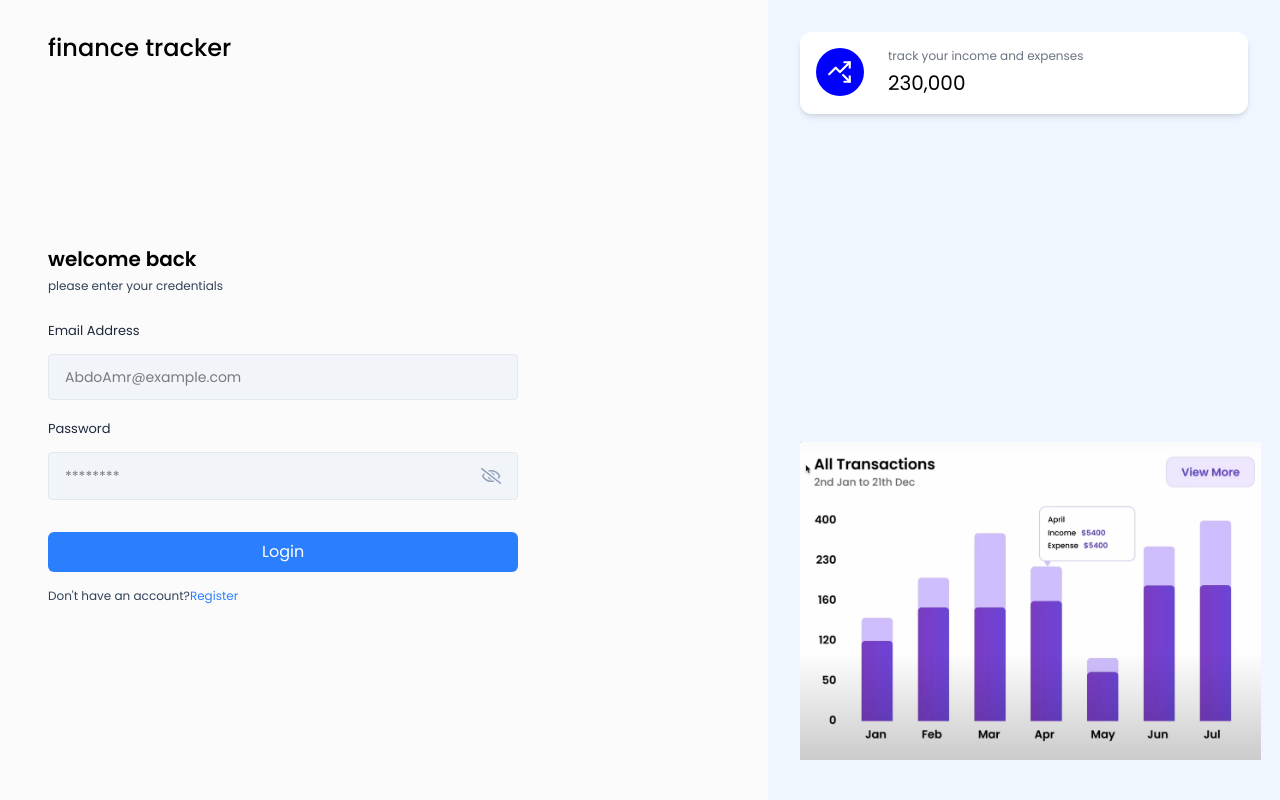
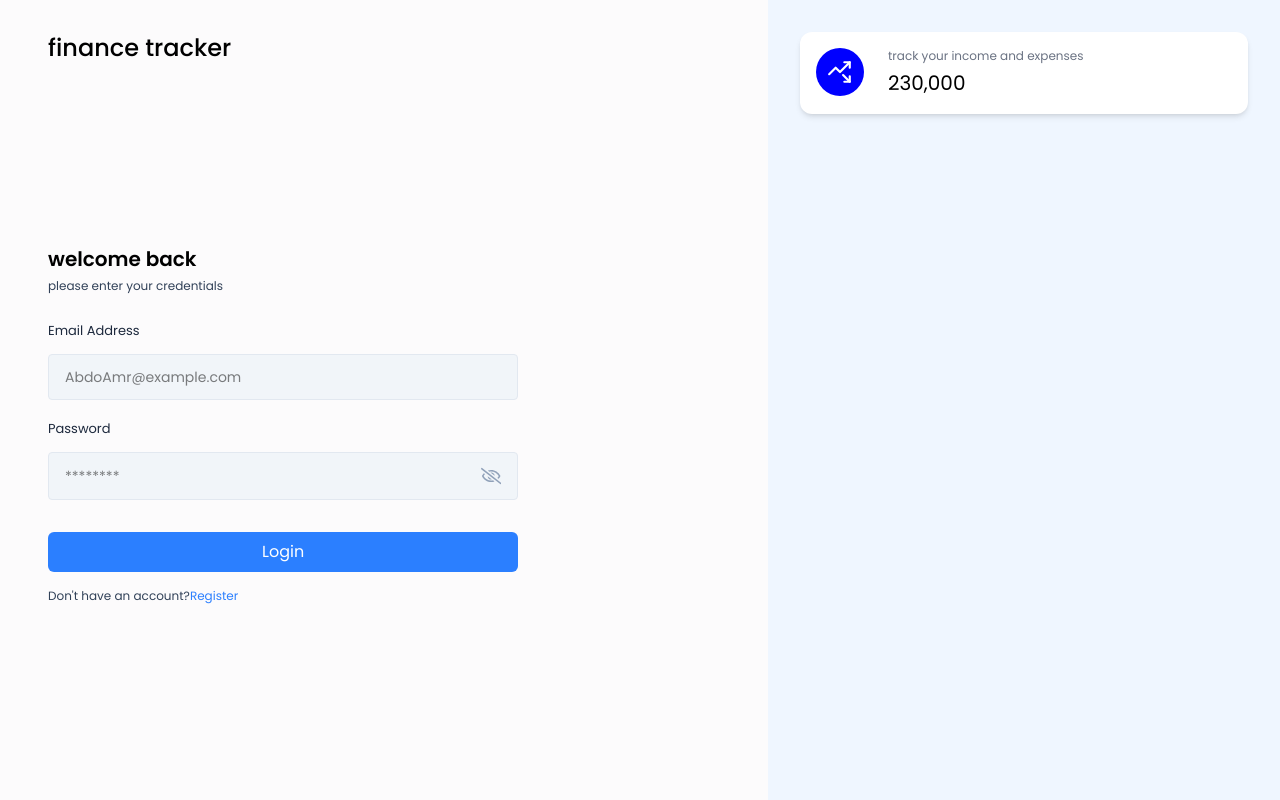
Before and after one commit to AbdelrhmanAmrAli/Finance-Tracker, a React (Vite) app in the folder frontend/finances-tracker/: page /login in a window 1280 px wide. Built offline with nearby package versions, Linux system fonts and the light colour scheme.

Commit message:
Fixed get paths and added Toaster

```diff
--- a/frontend/finances-tracker/src/App.jsx
+++ b/frontend/finances-tracker/src/App.jsx
@@ -11,6 +11,7 @@ import Home from "./pages/dashboard/Home";
 import Income from "./pages/dashboard/Income";
 import Exspense from "./pages/dashboard/Exspense";
 import UserProvider from "./context/UserContext";
+import{Toaster} from "react-hot-toast";
 
 const App = () => {
   return (
@@ -28,6 +29,14 @@ const App = () => {
           </Routes>
         </Router>
       </div>
+      <Toaster
+        toastOptions={{
+          className: "",
+          style: {
+            fontSize: "13px",
+          },
+        }}
+      />
     </UserProvider>
   );
 };
--- a/frontend/finances-tracker/src/components/Cards/TransactionsInfoCard.jsx
+++ b/frontend/finances-tracker/src/components/Cards/TransactionsInfoCard.jsx
@@ -1,5 +1,5 @@
 import React from 'react';
-import { LuUtensils, LuTrendingUp, LuTrendingDown, LuTrash } from 'react-icons/lu';
+import { LuCoins, LuTrendingUp, LuTrendingDown, LuTrash } from 'react-icons/lu';
 
 const TransactionInfoCard = ({
   title,
@@ -20,7 +20,7 @@ const TransactionInfoCard = ({
         {icon ? (
           <img src={icon} alt={title} className="w-6 h-6" />
         ) : (
-          <LuUtensils />
+          <LuCoins />
         )}
       </div>
 
--- a/frontend/finances-tracker/src/components/layouts/AuthLayout.jsx
+++ b/frontend/finances-tracker/src/components/layouts/AuthLayout.jsx
@@ -17,7 +17,7 @@ const AuthLayout = ({ children }) => {
           value="230,000"
           color="bg-primary"
         />
-        <img src={card2} className="lg:w-[90%] absolute bottom-10 " />
+        {/* <img src={card2} className="lg:w-[90%] absolute bottom-10 " /> */}
       </div>
     </div>
   );
--- a/frontend/finances-tracker/src/index.css
+++ b/frontend/finances-tracker/src/index.css
@@ -33,3 +33,8 @@
     box-shadow: 0 1px 3px 0 rgb(156 163 175 / 0.1), 0 1px 2px 0 rgb(156 163 175 / 0.06);
     border: 1px solid rgba(229, 231, 235, 0.5);
 }
+
+
+.add-btn{
+    @apply flex items-center gap-1.5 text-xs md:text-sm font-medium text-blue-600 whitespace-nowrap bg-blue-50 border border-purple-100 rounded-lg px-4 py-3 cursor-pointer;
+}
--- a/frontend/finances-tracker/src/utils/apiPath.js
+++ b/frontend/finances-tracker/src/utils/apiPath.js
@@ -11,12 +11,12 @@ export const API_PATHS = {
         GET_DATA: "api/v1/dashboard",
     },
     INCOME: {
-        GET_ALL: "api/v1/income",
+        GET_ALL: "api/v1/income/get",
         ADD: "api/v1/income/add",
         DELETE: "api/v1/income/delete",
     },
     EXPENSE: {
-        GET_ALL: "api/v1/expense",
+        GET_ALL: "api/v1/expense/get",
         ADD: "api/v1/expense/add",
         DELETE: "api/v1/expense/delete",
     },
```
Also changed, not shown: frontend/finances-tracker/src/pages/dashboard/Home.jsx (+8 -2 lines).
